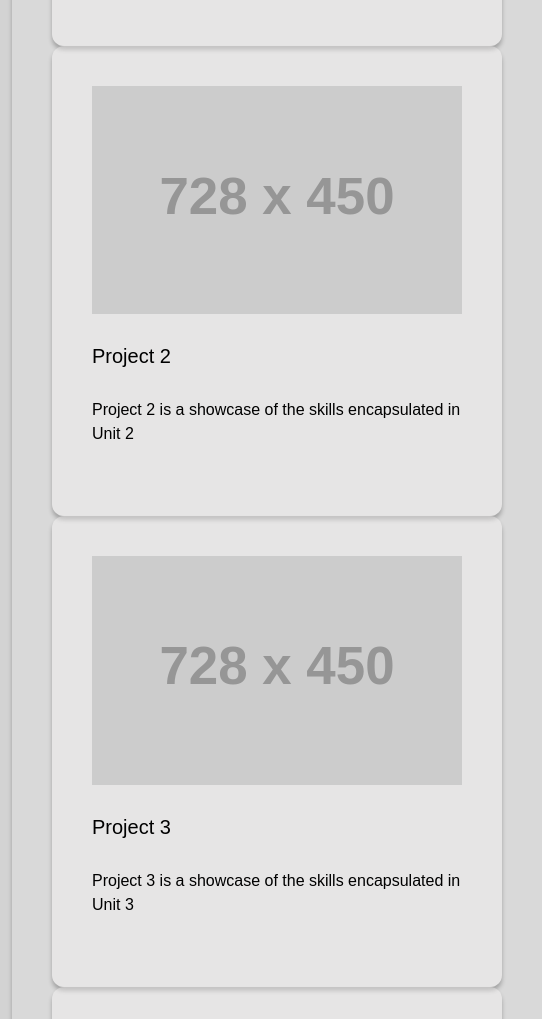
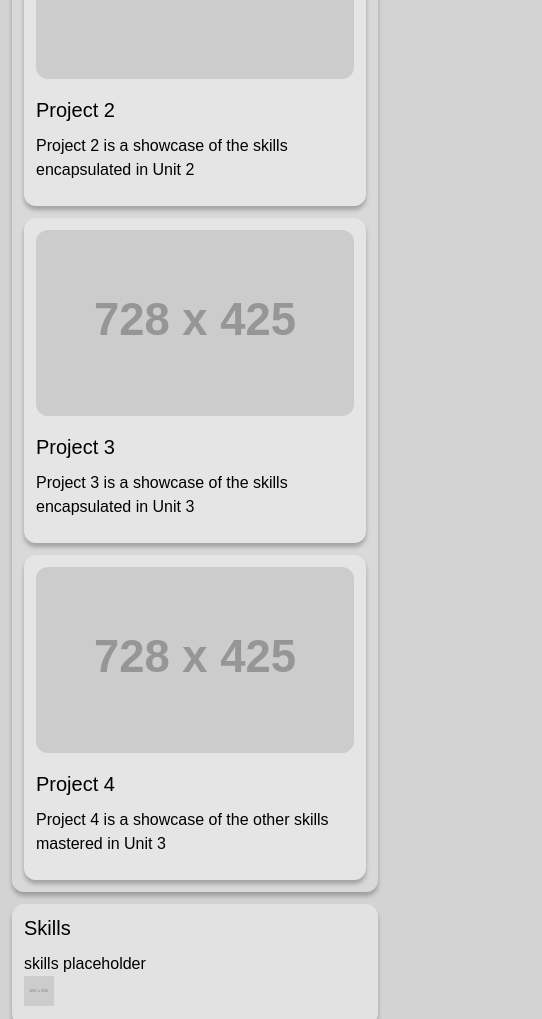
Before and after one commit to shantibetts/Portfolio, a plain HTML site: page index.html in a window 390 px wide. Shown: the part 887-1906 px from the top of the page, 542 px wide, since content can reach past the window. Drawn offline with nearby package versions, Linux system fonts and the light colour scheme; placeholder pictures from the web are drawn by us.

Commit message:
Mobile done (again)
I was running into all sorts of formatting problems, but I have chased them down to images not sized properly and margins set for larger formats. commiting to save these css settings

```diff
--- a/index.html
+++ b/index.html
@@ -49,7 +49,7 @@
 			</div>
 			<article class="slide">
 				<img
-					src="https://via.placeholder.com/728x450.png?text=Project+1"
+					src="https://via.placeholder.com/728x425.png?text=Project+1"
 					alt="A description of the picture of Project 1"
 				/>
 				<h3>Project 1</h3>
@@ -57,7 +57,7 @@
 			</article>
 			<article class="slide">
 				<img
-					src="https://via.placeholder.com/728x450.png?text=Project+2"
+					src="https://via.placeholder.com/728x425.png?text=Project+2"
 					alt="A description of the picture of Project 2"
 				/>
 				<h3>Project 2</h3>
@@ -65,7 +65,7 @@
 			</article>
 			<article class="slide">
 				<img
-					src="https://via.placeholder.com/728x450.png?text=Project+3"
+					src="https://via.placeholder.com/728x425.png?text=Project+3"
 					alt="A description of the picture of Project 3"
 				/>
 				<h3>Project 3</h3>
@@ -73,7 +73,7 @@
 			</article>
 			<article class="slide">
 				<img
-					src="https://via.placeholder.com/728x450.png?text=Project+4"
+					src="https://via.placeholder.com/728x425.png?text=Project+4"
 					alt="A description of the picture of Project 4"
 				/>
 				<h3>Project 4</h3>
--- a/style.css
+++ b/style.css
@@ -10,8 +10,9 @@ body {
 		'nav skills'
 		'nav contact';
 	gap: 12px;
-	margin: 92px 0 72px 0;
+	padding: 92px 12px 72px 0;
 	line-height: 150%;
+	min-width: 330px;
 }
 header {
 	height: 80px;
@@ -38,14 +39,12 @@ h1 {
 	background: rgba(253, 249, 249, 0.37);
 	box-shadow: 0px 4px 4px rgba(0, 0, 0, 0.25);
 	border-radius: 12px;
-	margin-right: 12px;
-	padding: 40px;
+	padding: 12px;
 }
-
 #nav {
 	display: none;
 	grid-area: nav;
-	width: 150px;
+	width: 120px;
 	padding-top: 30px;
 	border-radius: 0 12px 12px 0;
 }
@@ -59,41 +58,41 @@ nav li a {
 }
 #intro {
 	grid-area: intro;
+	min-width: 327px;
 }
 #intro h2 {
 	font-size: 40px;
+	line-height: 110%;
 }
 h2 {
-	font-size: 30px;
-	margin: 10px 0 25px 0;
+	font-size: 20px;
+	padding-bottom: 12px;
 }
 #portfolio {
 	grid-area: portfolio;
 	background: rgba(253, 249, 249, 0.13);
-	/* display: grid;
+	display: grid;
 	grid-template-columns: 1fr;
-	gap: 12px; */
-	display: flex;
-	flex-direction: column;
-}
-#portfolio article {
-	margin-right: 0;
+	gap: 12px;
 }
 article img {
-	display: block;
-
 	max-width: 100%;
 	height: auto;
+	border-radius: 12px;
 }
 h3 {
 	font-size: 20px;
 }
 h3,
 article p {
-	margin: 30px 0;
+	margin: 12px 0;
 }
 #skills {
 	grid-area: skills;
+}
+#skills img {
+	width: 30px;
+	height: auto;
 }
 #contact {
 	grid-area: contact;
```
